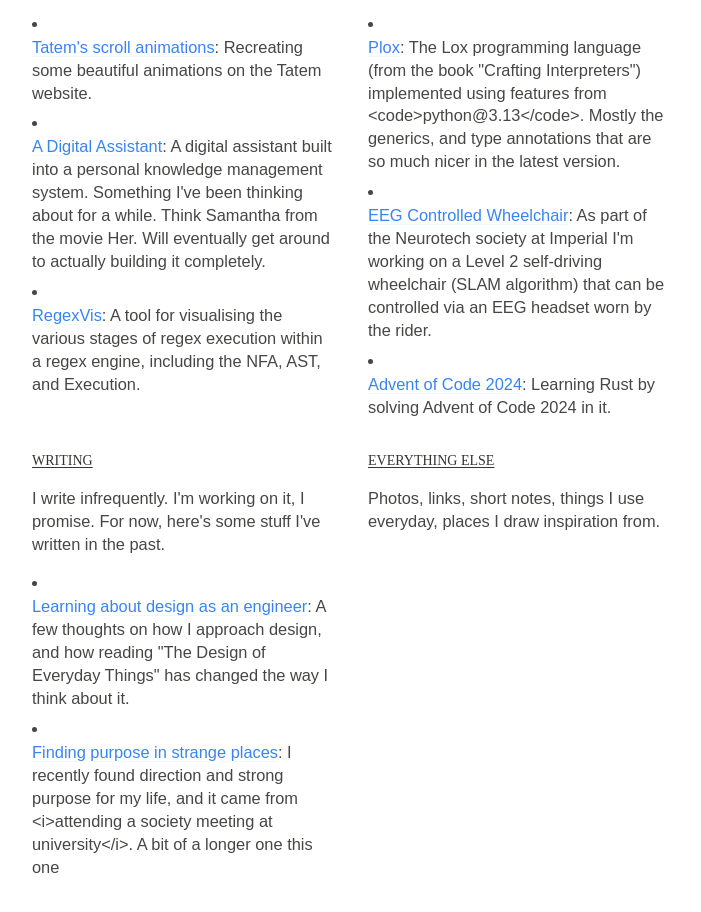
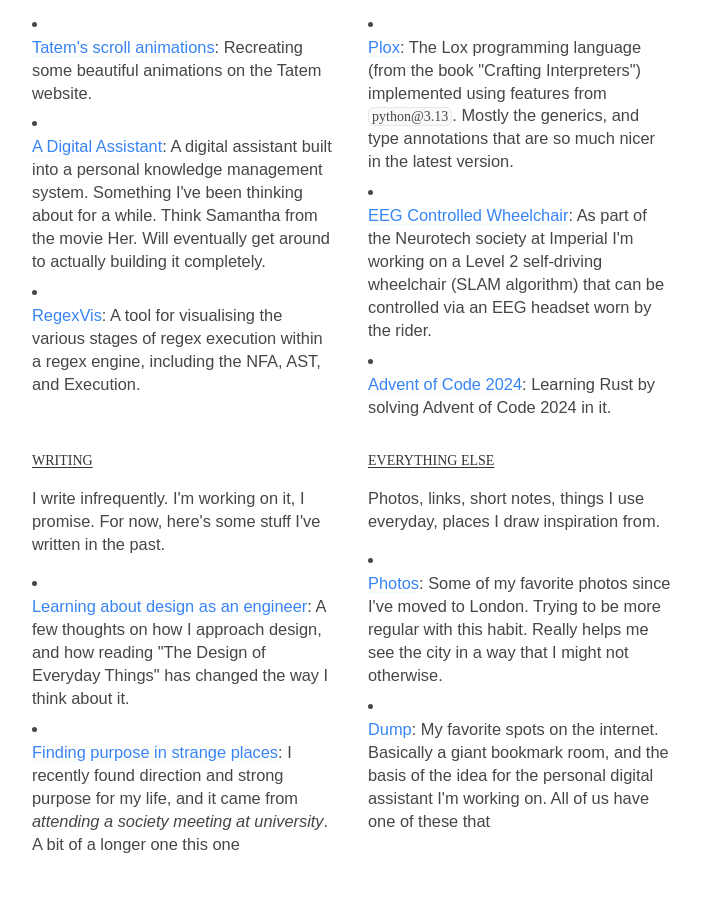
Before and after one commit to slightlybelowzen/prakharnagpal, an Astro site: page / in a window 1280 px wide. Shown: the part 502-1414 px from the top of the page, without its empty margins (288-989 px from the left). Built offline with nearby package versions, Linux system fonts and the light colour scheme; Astro itself is replaced by a stand-in of ours.

Commit message:
added favicon

```diff
--- a/src/data/pageData.ts
+++ b/src/data/homePageData.ts
@@ -77,6 +77,21 @@
   },
   "everything else": {
     description: `Photos, links, short notes, things I use everyday, places I draw inspiration from.`,
-    items: [],
+    items: [
+      {
+        title: "Photos",
+        description: `Some of my favorite photos since I've moved to London. Trying to be more regular with this habit.
+        Really helps me see the city in a way that I might not otherwise.`,
+        link: "/photos",
+        external: false,
+      },
+      {
+        title: "Dump",
+        description: `My favorite spots on the internet. Basically a giant bookmark room, and the basis of the idea
+        for the personal digital assistant I'm working on. All of us have one of these that `,
+        link: "/dump",
+        external: false,
+      },
+    ],
   },
 };
--- a/src/layouts/Layout.astro
+++ b/src/layouts/Layout.astro
@@ -1,5 +1,6 @@
 ---
 import "../app.css";
+import { ClientRouter } from "astro:transitions";
 ---
 
 <!doctype html>
@@ -8,6 +9,8 @@
 		<meta charset="UTF-8" />
 		<meta name="viewport" content="width=device-width" />
 		<meta name="generator" content={Astro.generator} />
+		<link rel="icon" href="/favicon.svg" />
+		<ClientRouter transition:animate="fade" />
 		<title>Prakhar Nagpal | Slightlybelowzen</title>
 	</head>
 	<body>
--- a/src/pages/index.astro
+++ b/src/pages/index.astro
@@ -1,6 +1,6 @@
 ---
 import Layout from "../layouts/Layout.astro";
-import { homePageData } from "../data/pageData";
+import { homePageData } from "../data/homePageData";
 ---
 
 <Layout>
@@ -29,12 +29,12 @@
     {Object.entries(homePageData).map(([key, value]) => (
       <div class="stack">
         <h2>{key}</h2>
-        <p>{value.description}</p>
+        <p set:html={value.description} />
         <ul>
           {value.items.map((item) => (
             <li>
               <p>
-                <a href={item.link}>{item.title}</a>: {item.description}
+                <a href={item.link}>{item.title}</a>: <span set:html={item.description} />
               </p>
             </li>
           ))}
```
Also changed, not shown: public/favicon.svg (added).
